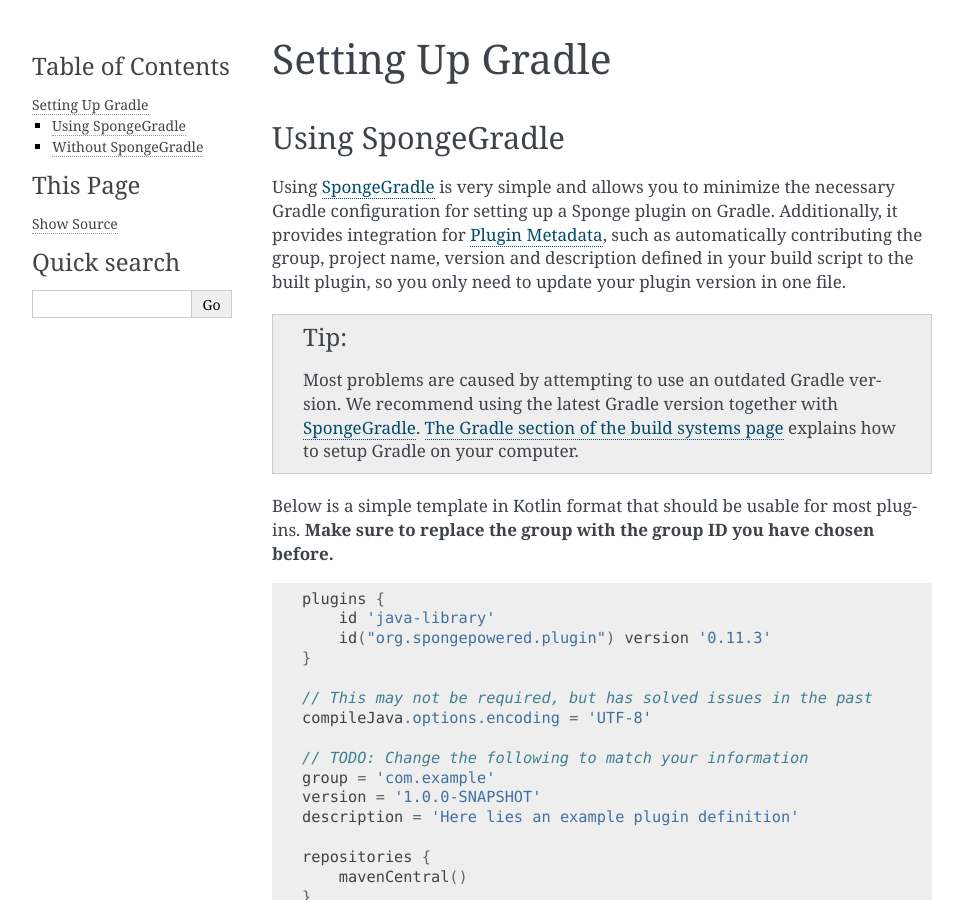
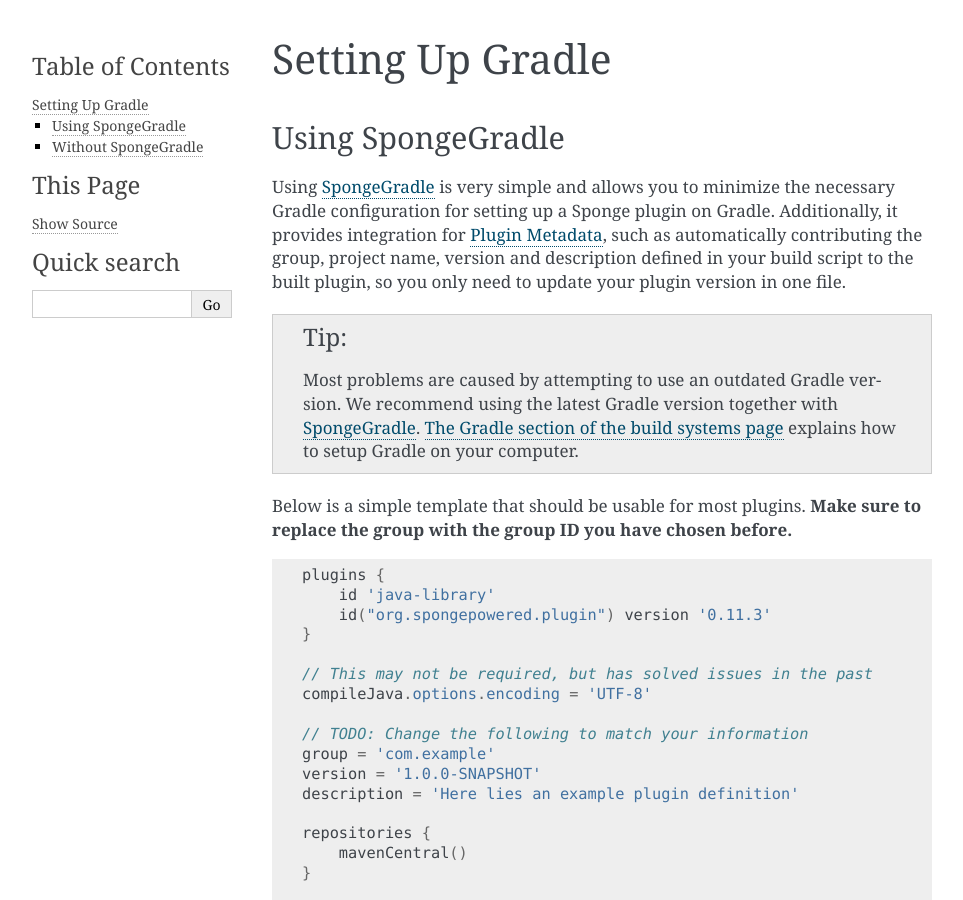
Before and after one commit to SpongePowered/SpongeDocs, a Sphinx documentation site: the page built from source/plugin/project/gradle.rst, in a window 1280 px wide and 900 px high. Shown: the whole window, without its empty margins (148-1111 px from the left). Built offline with Sphinx 7.4.7, drawn with Linux system fonts in a browser that asks for light colours.

Commit message:
Removes Kotlin format

```diff
--- a/source/plugin/project/gradle.rst
+++ b/source/plugin/project/gradle.rst
@@ -17,7 +17,7 @@
   version together with SpongeGradle_. :ref:`The Gradle section of the build systems page <gradle-setup>` explains how
   to setup Gradle on your computer.
 
-Below is a simple template in Kotlin format that should be usable for most plugins. **Make sure to replace the group with the group ID
+Below is a simple template that should be usable for most plugins. **Make sure to replace the group with the group ID
 you have chosen before.**
 
 .. code-block:: groovy
```
